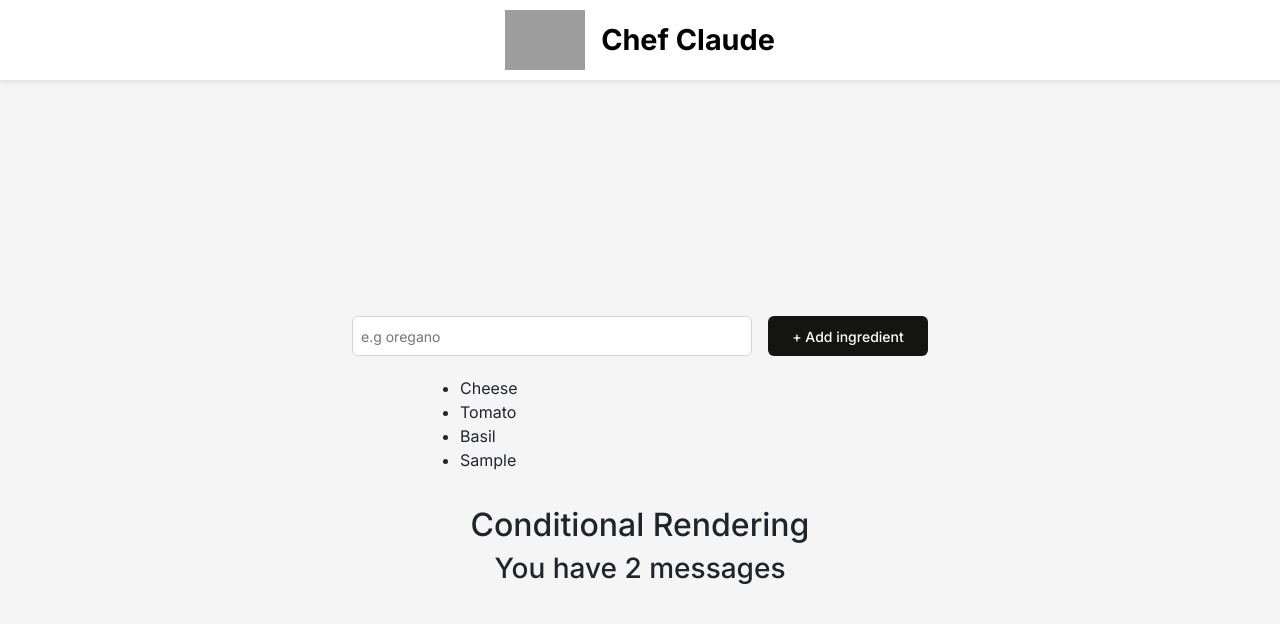
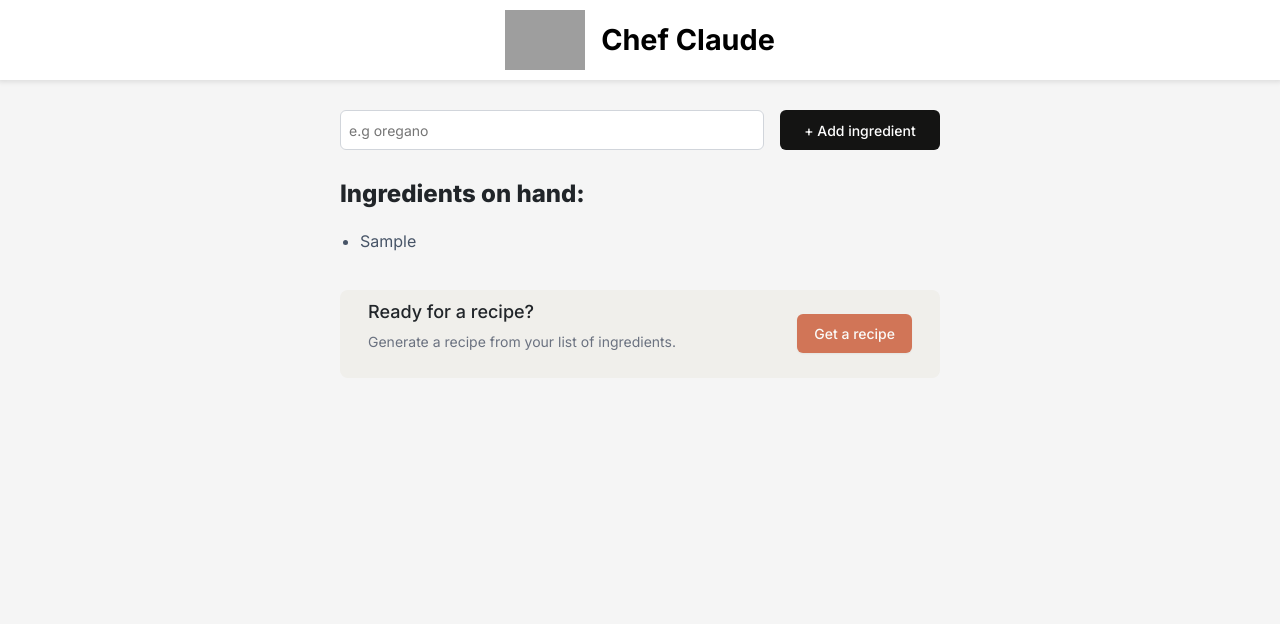
Before and after one commit to trungsliver/Chef-claude, a React (Vite) app: page / in a window 1280 px wide. Both pictures are taken after typing "Sample" into the empty fields and a click on the button "+ Add ingredient". Shown: the top 624 px of the page. Built offline with nearby package versions, Linux system fonts and the light colour scheme; grey boxes are pictures that could not be loaded.

Commit message:
chef claude: conditional rendering

```diff
--- a/src/App.css
+++ b/src/App.css
@@ -79,7 +79,7 @@
 /* ================ Main ================ */
 main {
   width: 100%;
-  min-height: 300px;
+  min-height: 800px;
   padding: 10px 30px;
   display: flex;
   flex-direction: column;
@@ -97,6 +97,7 @@
   justify-content: center;
   gap: 1rem;
   width: 100%;
+  max-width: 600px;
 }
 
 .add-ingredient-form input {
@@ -109,7 +110,7 @@
   height: 40px;
   flex-grow: 1;
   min-width: 200px;
-  max-width: 400px;
+  max-width: 450px;
   color: #141413;
 }
 
@@ -130,13 +131,71 @@
   background-color: #333333;
 }
 
+#ingredients-section{
+  width: 100%;
+  max-width: 600px;
+  margin-top: 30px;
+  display: flex;
+  flex-direction: column;
+  align-items: flex-start;
+  justify-content: center;
+}
+
+#ingredients-section h2 {
+  font-size: 1.5rem;
+  font-weight: 800;
+}
+
 .ingredient-list {
   list-style-type: disc;
   padding-left: 20px;
-  margin-top: 20px;
+  margin-top: 10px;
+  margin-bottom: 30px;
   text-align: left;
   width: 100%;
   max-width: 400px;
+}
+
+.ingredient-list > li {
+    color: #475467;
+    line-height: 28px;
+    margin-bottom: 5px;
+}
+
+.get-recipe-container {
+  width: 100%;
+    display: flex;
+    justify-content: space-between;
+    align-items: center;
+    border-radius: 8px;
+    background: #F0EFEB;
+    padding: 10px 28px;
+    text-align: left;
+}
+
+.get-recipe-container h3 {
+    font-size: 1.125rem;
+    font-weight: 500;
+    line-height: 24px;
+}
+
+.get-recipe-container p {
+    color: #6B7280;
+    font-size: 0.875rem;
+    line-height: 20px;
+}
+
+.get-recipe-container button {
+    border: none;
+    border-radius: 6px;
+    background: #D17557;
+    box-shadow: 0px 1px 2px 0px rgba(0, 0, 0, 0.05);
+    color: #FAFAF8;
+    padding: 9px 17px;
+    margin-left: 15px;
+    font-family: Inter, sans-serif;
+    font-size: 0.875rem;
+    cursor: pointer;
 }
 
 /* ========= Counter =========== */
--- a/src/App.jsx
+++ b/src/App.jsx
@@ -19,7 +19,7 @@
       <ComplexArray /> */}
       {/* <ComplexObject />  */}
       {/* <SignupForm /> */}
-      <ConditionalRendering />
+      {/* <ConditionalRendering /> */}
     </>
   )
 }
--- a/src/components/Main.jsx
+++ b/src/components/Main.jsx
@@ -2,11 +2,20 @@
 import React from "react"
 
 export default function Main() {
-    const [ingredients, setIngredients] = React.useState(["Cheese", "Tomato", "Basil"]);
+    // const [ingredients, setIngredients] = React.useState(
+    //     [
+    //         "Chicken Breasts",
+    //         "Most of the main spices",
+    //         "Olive oil",
+    //         "Heavy cream",
+    //         "Chicken broth",
+    //         "Parmesan cheese",
+    //         "Spinach"
+    //     ]);
+    const [ingredients, setIngredients] = React.useState([]);
     const ingredientsListItems = ingredients.map((ingredient, index) => (
         <li key={index}>{ingredient}</li>
     ));
-
 
     function handleSubmit(event) {
         event.preventDefault();
@@ -48,9 +57,20 @@
                 </button>
             </form>
 
-            <ul className="ingredient-list">
-                {ingredientsListItems}
-            </ul>
+            {ingredients.length > 0 && <section id="ingredients-section">
+                <h2>Ingredients on hand:</h2>
+                <ul className="ingredient-list" aria-live="polite">
+                    {ingredientsListItems}
+                </ul>
+                <div className="get-recipe-container">
+                    <div>
+                        <h3>Ready for a recipe?</h3>
+                        <p>Generate a recipe from your list of ingredients.</p>
+                    </div>
+                    <button>Get a recipe</button>
+                </div>
+            </section>}
+
         </main>
     )
 }
```
